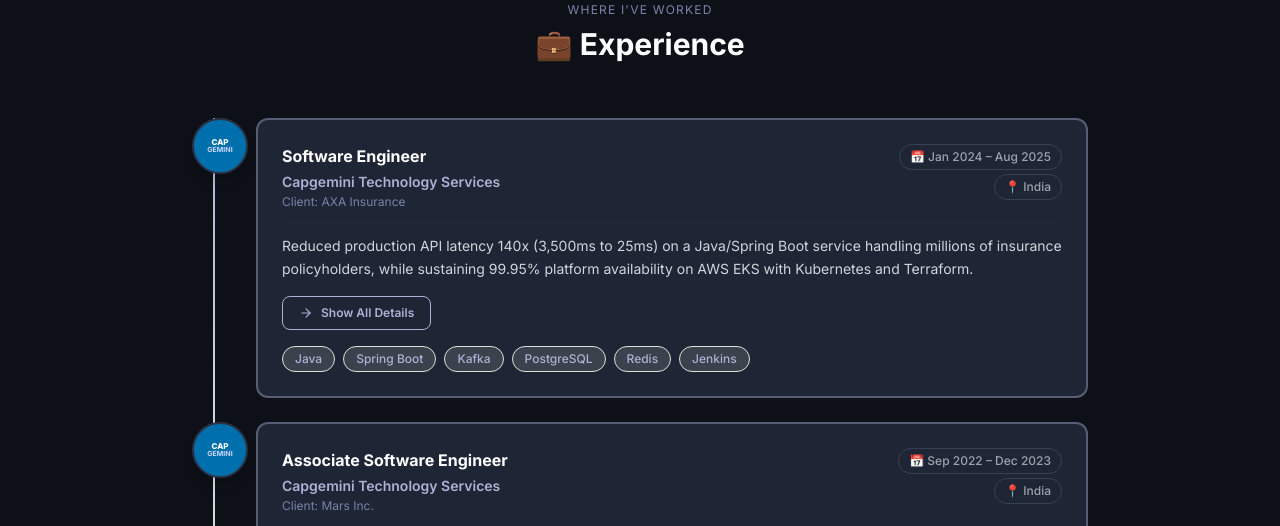
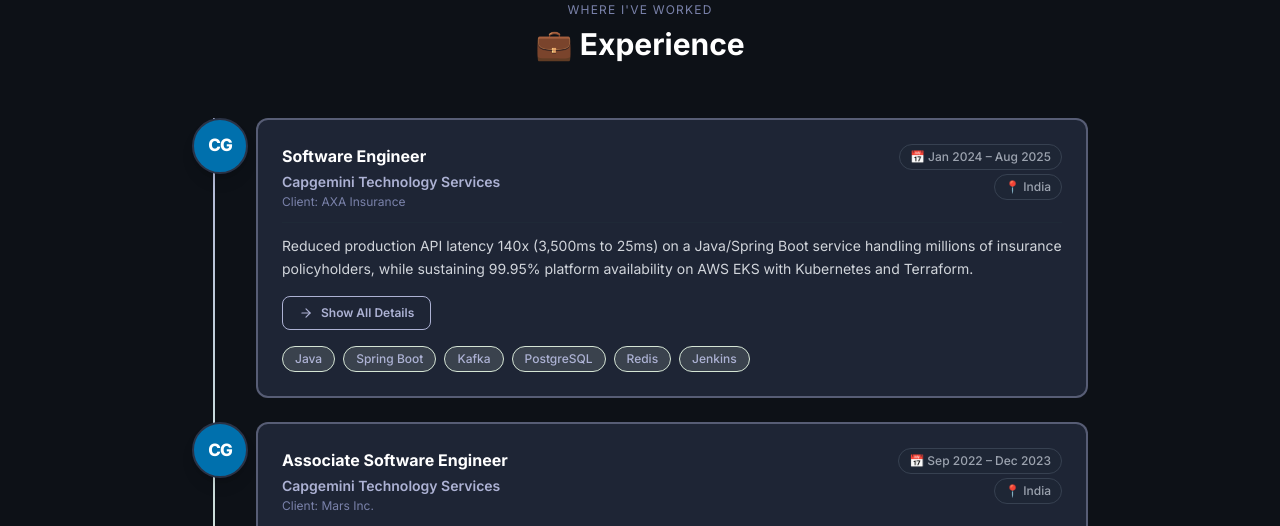
Before and after one commit to Vidhya060501/vidhyadhari-portfolio, a React (Create React App) app: page / in a window 1280 px wide. Shown: the part 3440-3966 px from the top of the page. Built offline with nearby package versions, Linux system fonts and the light colour scheme.

Commit message:
Fix Capgemini logo to clean CG initials

```diff
--- a/src/App.js
+++ b/src/App.js
@@ -218,9 +218,8 @@
       company: "Capgemini Technology Services",
       logoDotBg: "#0070AD",
       logoDotContent: (
-        <div className="flex flex-col items-center justify-center w-full h-full p-1">
-          <span style={{fontSize:'8px', fontWeight:'800', color:'white', letterSpacing:'0px', lineHeight:1, textAlign:'center'}}>CAP</span>
-          <span style={{fontSize:'7px', fontWeight:'700', color:'#c8d8ff', letterSpacing:'0px', lineHeight:1.2, textAlign:'center'}}>GEMINI</span>
+        <div className="flex items-center justify-center w-full h-full">
+          <span style={{fontSize:'17px', fontWeight:'900', color:'white', letterSpacing:'-1px'}}>CG</span>
         </div>
       ),
       role: "Software Engineer",
@@ -242,9 +241,8 @@
       company: "Capgemini Technology Services",
       logoDotBg: "#0070AD",
       logoDotContent: (
-        <div className="flex flex-col items-center justify-center w-full h-full p-1">
-          <span style={{fontSize:'8px', fontWeight:'800', color:'white', letterSpacing:'0px', lineHeight:1, textAlign:'center'}}>CAP</span>
-          <span style={{fontSize:'7px', fontWeight:'700', color:'#c8d8ff', letterSpacing:'0px', lineHeight:1.2, textAlign:'center'}}>GEMINI</span>
+        <div className="flex items-center justify-center w-full h-full">
+          <span style={{fontSize:'17px', fontWeight:'900', color:'white', letterSpacing:'-1px'}}>CG</span>
         </div>
       ),
       role: "Associate Software Engineer",
```
